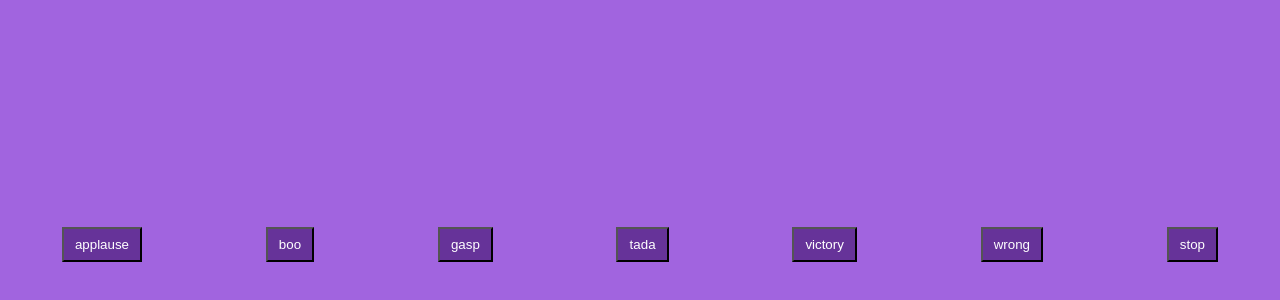
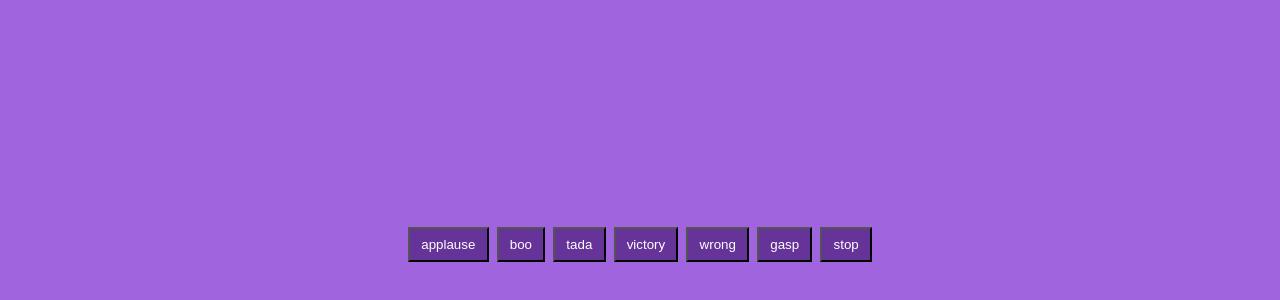
Before and after one commit to acciojob/Soundbar-Shreyash-kant, a website: page main.html in a window 1280 px wide. Shown: the part 156-456 px from the top of the page. Drawn offline with Linux system fonts and the light colour scheme.

Commit message:
created a submission

```diff
--- a/main.html
+++ b/main.html
@@ -8,8 +8,14 @@
 
 <body>
 	<!-- the entire body must be written by student -->
-	<div id="buttons">
-
+	<div id="buttons" >
+		<button class="btn" data-sound="applause">applause</button>
+		<button class="btn" data-sound="boo">boo</button>
+		<button class="btn" data-sound="tada">tada</button>
+		<button class="btn" data-sound="victory">victory</button>
+		<button class="btn" data-sound="wrong">wrong</button>
+		<button class="btn" data-sound="gasp">gasp</button>
+		<button class="btn stop" data-sound="stop">stop</button>
 	</div>
     <script type="text/javascript" src="./script.js">
 </script>
--- a/script.js
+++ b/script.js
@@ -1,22 +1,32 @@
-//your JS code here. If required.
-const div = document.getElementById("buttons");
-const sounds = ["applause","boo","gasp","tada","victory","wrong"];
-[...sounds].forEach((sound)=>{
-	const button = document.createElement("button");
-	button.className = "btn";
-	button.textContent = sound;
-	button.addEventListener("click",()=>{
-		const audio = new Audio(`./sounds/${sound}.mp3`);
-		audio.play();
+const buttons = document.getElementsByClassName("btn");
+let currentAudio = null;
+[...buttons].forEach((button)=>{
+	button.addEventListener("click",(event)=>{
+		const audioName = event.target.getAttribute("data-sound");
+		if(audioName==="stop")
+			stopSounds();
+		else playSound(audioName);
 	});
-	div.appendChild(button);
 });
-const stopBtn = document.createElement("button");
-stopBtn.classList.add("stop");
-stopBtn.classList.add("btn");
-stopBtn.textContent = "stop";
-stopBtn.addEventListener("click",()=>{
-	const audio = new Audio(`./sounds/stop.mp3`);
-	audio.play();
-});
-div.appendChild(stopBtn);
+function stopSounds() {
+	if(currentAudio){
+		currentAudio.pause();
+		currentAudio.currentTime = 0;
+		currentAudio = null;
+	}
+}
+function playSound(soundName) {
+		stopSounds();
+	currentAudio = new Audio(`sounds/${soundName}.mp3`);
+	try{
+		 currentAudio.play().catch(error => {
+                    console.error('Error playing sound:', error);
+                    currentAudio.addEventListener('ended', function() {
+                    currentAudio = null;
+                });
+                });
+	}
+	catch(error){
+		console.log("second error: ", error);
+	}
+}
--- a/styles.css
+++ b/styles.css
@@ -10,7 +10,9 @@ html,body{
 #buttons{
 	display:flex;
 	align-items:center;
-	justify-content:space-around;
+	justify-content:center;
+	flex-wrap:wrap;
+	gap:0.5rem;
 	background-color:#A164DF;
 	height:100%;
 	width:100%;
```
